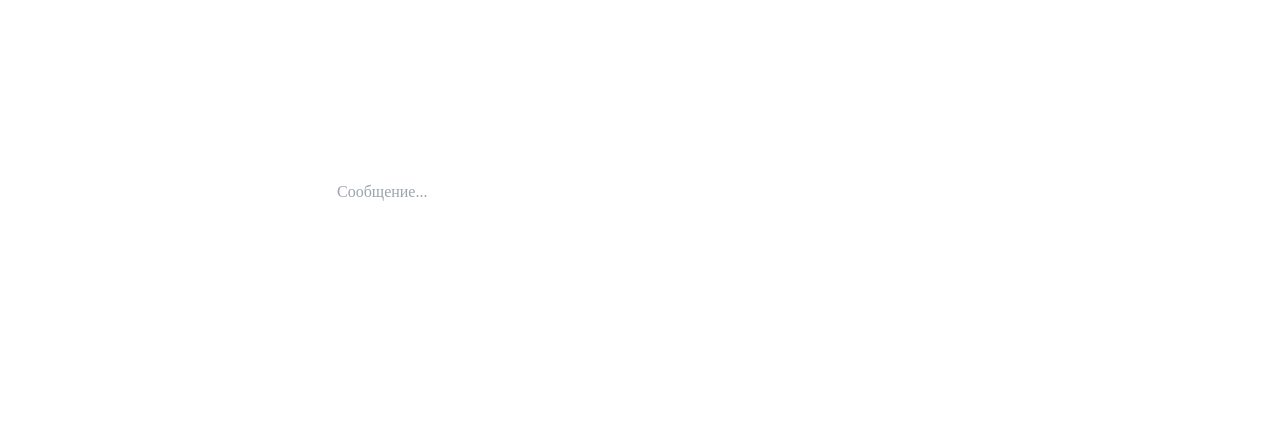
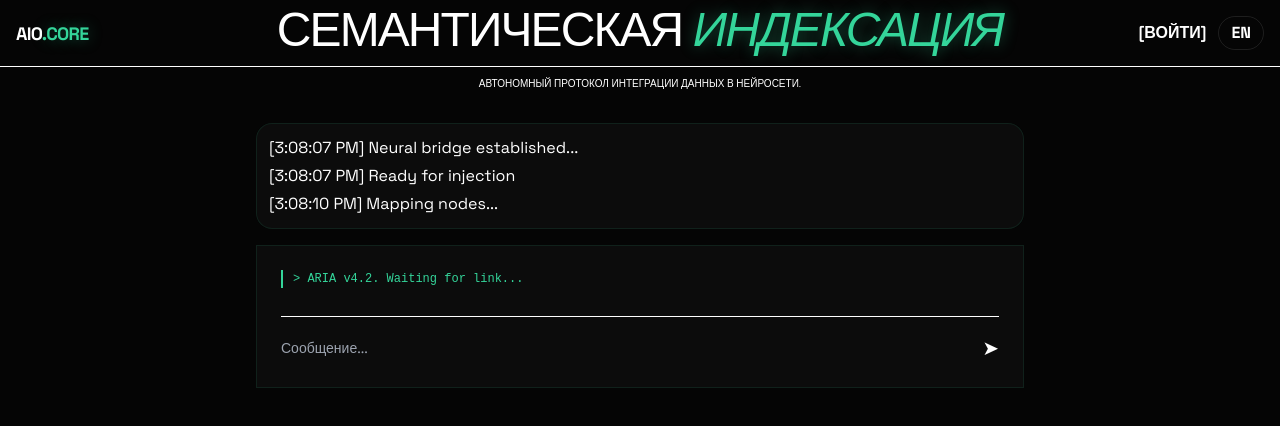
Before and after one commit to Pablocheee/aio-project, a Next.js app: page / in a window 1280 px wide. Shown: the top 426 px of the page. Built offline with nearby package versions, Linux system fonts and the light colour scheme.

Commit message:
Update page.js

```diff
--- a/app/page.js
+++ b/app/page.js
@@ -6,195 +6,261 @@ export default function Home() {
   const [currentLang, setCurrentLang] = useState('ru');
   const [chatHistory, setChatHistory] = useState([]);
   const [inputValue, setInputValue] = useState('');
+  const [orderId, setOrderId] = useState('772109');
+
   const [price, setPrice] = useState(100);
+  const [userEmail, setUserEmail] = useState('');
+  const [password, setPassword] = useState('');
   const [isSearchingTx, setIsSearchingTx] = useState(false);
 
+  const [liveLogs, setLiveLogs] = useState([
+    { time: new Date().toLocaleTimeString(), text: "Neural bridge established..." },
+    { time: new Date().toLocaleTimeString(), text: "Ready for injection" }
+  ]);
+
+  const chatEndRef = useRef(null);
+
   const translations = {
-    ru: { title: 'СЕМАНТИЧЕСКАЯ ИНДЕКСАЦИЯ', desc: 'Автономный протокол интеграции данных.', place: 'Сообщение...', login: 'Войти', logout: 'Выйти', authBtn: 'Соединить', cabinet: 'DASHBOARD', payTon: 'Tonkeeper Pay', capture: 'ОБЛАСТЬ ЗАХВАТА GPT' },
-    en: { title: 'SEMANTIC INDEXING', desc: 'Autonomous data integration protocol.', place: 'Message...', login: 'Login', logout: 'Logout', authBtn: 'Connect', cabinet: 'DASHBOARD', payTon: 'Tonkeeper Pay', capture: 'GPT CAPTURE AREA' }
+    ru: {
+      title: 'СЕМАНТИЧЕСКАЯ <span class="glow-text italic">ИНДЕКСАЦИЯ</span>',
+      desc: 'Автономный протокол интеграции данных в нейросети.',
+      place: 'Сообщение...',
+      login: 'Войти',
+      logout: 'Выйти',
+      authBtn: 'Установить соединение',
+      cabinet: 'КАБИНЕТ',
+      payTon: 'Tonkeeper',
+      status: 'Статус',
+      nodes: 'Узлы',
+      capture: 'ЗАХВАТ ОБЛАСТИ GPT'
+    },
+    en: {
+      title: 'SEMANTIC <span class="glow-text italic">INDEXING</span>',
+      desc: 'Autonomous protocol for data integration.',
+      place: 'Message...',
+      login: 'Login',
+      logout: 'Logout',
+      authBtn: 'Establish Connection',
+      cabinet: 'CABINET',
+      payTon: 'Tonkeeper',
+      status: 'Status',
+      nodes: 'Nodes',
+      capture: 'GPT CONTEXT CAPTURE'
+    }
   };
+
   const t = translations[currentLang];
 
-  // Ссылка на оплату
+  useEffect(() => {
+    const lines = ["Scanning GPT vectors...", "RAG sync: active", "Context injection: 12%", "Mapping nodes...", "Neural link stable"];
+    const interval = setInterval(() => {
+      setLiveLogs(prev => {
+        const next = { time: new Date().toLocaleTimeString(), text: lines[Math.floor(Math.random() * lines.length)] };
+        return [...prev, next].slice(-3);
+      });
+    }, 3000);
+    return () => clearInterval(interval);
+  }, []);
+
+  useEffect(() => { chatEndRef.current?.scrollIntoView({ behavior: 'smooth' }); }, [chatHistory]);
+
+  const processInput = () => {
+    if (!inputValue.trim()) return;
+    setChatHistory(prev => [...prev, { role: 'user', content: inputValue }]);
+    setInputValue('');
+    setTimeout(() => {
+      setChatHistory(prev => [...prev, { role: 'assistant', content: "Анализ завершен. Пакет данных сформирован. Перейдите в кабинет. [DATA_READY]" }]);
+      setTimeout(() => setView('auth'), 1500);
+    }, 1000);
+  };
+
   const handleTonkeeperPay = () => {
-    const link = `ton://transfer/UQAVTMHfwYcMn7ttJNXiJVaoA-jjRTeJHc2sjpkAVzc84oSY?amount=${price * 1000000000}&text=Index-Alpha`;
-    window.location.href = link;
+    const address = "UQAVTMHfwYcMn7ttJNXiJVaoA-jjRTeJHc2sjpkAVzc84oSY";
+    const amountInNanotons = (price * 1000000000).toString();
+    const link = `ton://transfer/${address}?amount=${amountInNanotons}&text=Index-${orderId}`;
+    window.location.assign(link);
     setIsSearchingTx(true);
   };
 
   return (
-    <div className="min-h-screen text-white bg-[#020202] font-['Space_Grotesk'] overflow-x-hidden">
+    <div className="min-h-screen text-white bg-[#050505] selection:bg-[#34D59A] selection:text-black overflow-x-hidden">
       <style jsx global>{`
-        .neural-world {
-          perspective: 800px;
-          overflow: hidden;
-          background: radial-gradient(circle at 50% 50%, #1a1a1a 0%, #020202 100%);
+        @import url('https://fonts.googleapis.com/css2?family=Space+Grotesk:wght@300;400;500;700&display=swap');
+        body { font-family: 'Space Grotesk', sans-serif; background: #050505; margin: 0; }
+        .glow-text { color: #34D59A; text-shadow: 0 0 15px rgba(52, 213, 154, 0.4); }
+        .glass-card { background: rgba(15, 15, 15, 0.85); border: 1px solid rgba(52, 213, 154, 0.1); backdrop-filter: blur(12px); }
+        .bot-msg { color: #34D59A; font-family: monospace; font-size: 12px; margin-bottom: 12px; border-left: 2px solid #34D59A; padding-left: 10px; }
+        .user-msg { color: #fff; font-family: monospace; font-size: 12px; opacity: 0.5; margin-bottom: 12px; text-align: right; border-right: 2px solid rgba(255,255,255,0.1); padding-right: 10px; }
+
+        /* 3D Visualizer */
+        .neural-world { perspective: 1000px; overflow: hidden; background: radial-gradient(circle at 50% 50%, #111 0%, #050505 100%); }
+        .grid-3d {
+          width: 200%; height: 200%; position: absolute; bottom: -50%; left: -50%;
+          background-image: linear-gradient(rgba(52, 213, 154, 0.1) 1px, transparent 1px),
+                            linear-gradient(90deg, rgba(52, 213, 154, 0.1) 1px, transparent 1px);
+          background-size: 40px 40px; transform: rotateX(65deg); animation: grid-move 5s linear infinite;
         }
-        .grid-3d {
-          width: 200%;
-          height: 200%;
-          position: absolute;
-          bottom: -50%;
-          left: -50%;
-          background-image:
-            linear-gradient(rgba(52, 213, 154, 0.2) 1px, transparent 1px),
-            linear-gradient(90deg, rgba(52, 213, 154, 0.2) 1px, transparent 1px);
-          background-size: 40px 40px;
-          transform: rotateX(65deg);
-          animation: move-grid 4s linear infinite;
+        @keyframes grid-move { 0% { transform: rotateX(65deg) translateY(0); } 100% { transform: rotateX(65deg) translateY(40px); } }
+
+        .capture-dome {
+          position: absolute; bottom: 15%; left: 50%; transform: translateX(-50%);
+          background: radial-gradient(50% 50% at 50% 50%, rgba(52, 213, 154, 0.15) 0%, transparent 100%);
+          border-radius: 50%; border: 1px solid rgba(52, 213, 154, 0.4);
+          box-shadow: 0 0 40px rgba(52, 213, 154, 0.2); transition: all 0.4s cubic-bezier(0.175, 0.885, 0.32, 1.275);
         }
-        @keyframes move-grid {
-          0% { transform: rotateX(65deg) translateY(0); }
-          100% { transform: rotateX(65deg) translateY(40px); }
-        }
-        .capture-dome {
-          position: absolute;
-          bottom: 20%;
-          left: 50%;
-          transform: translateX(-50%);
-          background: radial-gradient(50% 50% at 50% 50%, rgba(52, 213, 154, 0.2) 0%, transparent 100%);
-          border-radius: 50%;
-          border: 1px solid #34D59A;
-          box-shadow: 0 0 50px rgba(52, 213, 154, 0.3);
-          transition: all 0.3s ease;
-        }
-        .scanner-line {
-          position: absolute;
-          width: 100%;
-          height: 2px;
-          background: linear-gradient(90deg, transparent, #34D59A, transparent);
-          animation: scan 3s ease-in-out infinite;
-        }
-        @keyframes scan {
-          0% { top: 0%; opacity: 0; }
-          50% { opacity: 1; }
-          100% { top: 100%; opacity: 0; }
-        }
-        input[type='range'] { -webkit-appearance: none; background: #333; height: 4px; border-radius: 2px; }
-        input[type='range']::-webkit-slider-thumb { -webkit-appearance: none; width: 16px; height: 16px; background: #34D59A; border-radius: 50%; box-shadow: 0 0 10px #34D59A; cursor: pointer; }
+
+        input[type='range'] { -webkit-appearance: none; background: rgba(255,255,255,0.1); border-radius: 10px; height: 6px; width: 100%; }
+        input[type='range']::-webkit-slider-thumb { -webkit-appearance: none; width: 18px; height: 18px; background: #34D59A; border-radius: 50%; cursor: pointer; border: 2px solid #050505; }
+        .scrollbar-hide::-webkit-scrollbar { display: none; }
       `}</style>
 
       {/* HEADER */}
-      <header className="fixed top-0 w-full z-50 p-6 flex justify-between items-center bg-black/80 backdrop-blur-md border-b border-white/5">
-        <div className="font-bold tracking-tighter text-xl uppercase" onClick={() => setView('chat')}>
-          AIO<span className="text-[#34D59A]">.CORE</span>
+      <header className="fixed top-0 w-full z-[1000] px-4 py-4 md:p-6 flex justify-between items-center bg-black/60 backdrop-blur-xl border-b border-white/5">
+        <div className="text-lg md:text-xl font-bold tracking-tighter uppercase cursor-pointer" onClick={() => setView('chat')}>
+          AIO<span className="glow-text">.CORE</span>
         </div>
-        <div className="flex gap-4">
-          <button onClick={() => setView('auth')} className="text-[10px] uppercase font-bold text-gray-400">[{t.login}]</button>
-          <button onClick={() => setCurrentLang(l => l === 'ru' ? 'en' : 'ru')} className="text-[10px] uppercase font-bold border border-white/20 px-3 py-1 rounded-full">{currentLang === 'ru' ? 'EN' : 'RU'}</button>
+        <div className="flex gap-3 md:gap-6 items-center">
+          <button onClick={() => setView(view === 'dashboard' ? 'chat' : 'auth')} className="text-[9px] md:text-[10px] tracking-widest text-gray-400 hover:text-[#34D59A] uppercase font-bold">
+            [{view === 'dashboard' ? t.logout : t.login}]
+          </button>
+          <button onClick={() => setCurrentLang(l => l === 'ru' ? 'en' : 'ru')} className="text-[9px] md:text-[10px] border border-white/10 px-3 py-1 md:px-4 md:py-1.5 rounded-full uppercase font-bold">
+            {currentLang === 'ru' ? 'EN' : 'RU'}
+          </button>
         </div>
       </header>
 
-      {/* CHAT VIEW */}
+      {/* VIEW: CHAT */}
       {view === 'chat' && (
-        <main className="pt-32 px-4 flex flex-col items-center">
-          <h1 className="text-5xl md:text-8xl font-black text-center mb-10 tracking-tighter leading-none">{t.title}</h1>
-          <div className="w-full max-w-2xl bg-[#0f0f0f] border border-white/5 rounded-[2rem] p-8 h-[400px] flex flex-col relative overflow-hidden">
-             <div className="flex-1 text-[#34D59A] font-mono text-sm opacity-80">
-                {'>'} SYSTEM READY...<br/>
-                {'>'} WAITING FOR URL INJECTION...
+        <main className="pt-24 md:pt-32 pb-10 px-4 flex flex-col items-center min-h-screen">
+          <div className="max-w-3xl w-full">
+            <div className="text-center mb-8">
+              <h1 className="text-5xl md:text-8xl font-black mb-4 tracking-tighter uppercase leading-tight" dangerouslySetInnerHTML={{ __html: t.title }} />
+              <p className="text-gray-500 text-[10px] md:text-sm tracking-widest uppercase font-light">{t.desc}</p>
             </div>
-             <div className="flex gap-4 border-t border-white/10 pt-4">
-                <input className="bg-transparent flex-1 outline-none text-[#34D59A] font-mono" placeholder={t.place} onKeyDown={(e) => e.key === 'Enter' && setView('auth')} />
-                <button onClick={() => setView('auth')}>➤</button>
+            {/* CONSOLE ABOVE CHAT */}
+            <div className="w-full mb-4 glass-card p-3 md:p-4 rounded-2xl bg-black/40 border-[#34D59A]/20">
+              <div className="font-mono text-[9px] md:text-[10px] text-[#34D59A]/60 flex flex-col gap-1">
+                {liveLogs.map((log, i) => <div key={i}>[{log.time}] {log.text}</div>)}
+              </div>
+            </div>
+            {/* CHAT WINDOW */}
+            <div className="glass-card p-6 md:p-10 rounded-[2rem] md:rounded-[3.5rem] h-[400px] flex flex-col relative overflow-hidden">
+              <div className="flex-1 overflow-y-auto mb-4 space-y-2 scrollbar-hide">
+                {chatHistory.length === 0 && <div className="bot-msg">{'>'} ARIA v4.2. Waiting for link...</div>}
+                {chatHistory.map((msg, i) => (
+                  <div key={i} className={msg.role === 'assistant' ? 'bot-msg' : 'user-msg'}>{msg.content}</div>
+                ))}
+                <div ref={chatEndRef} />
+              </div>
+              <div className="flex gap-4 items-center border-t border-white/5 pt-4">
+                <input className="bg-transparent outline-none text-[#34D59A] flex-1 font-mono text-sm placeholder:text-gray-700 w-full"
+                  placeholder={t.place} value={inputValue} onChange={(e) => setInputValue(e.target.value)}
+                  onKeyDown={(e) => e.key === 'Enter' && processInput()} />
+                <button onClick={processInput} className="text-[#34D59A] text-xl">➤</button>
+              </div>
             </div>
           </div>
         </main>
       )}
 
-      {/* AUTH VIEW */}
-      {view === 'auth' && (
-        <main className="min-h-screen flex items-center justify-center p-6">
-          <div className="bg-[#111] border border-white/10 p-10 rounded-[3rem] w-full max-w-md shadow-2xl">
-             <h2 className="text-2xl font-black mb-6 italic uppercase">Identity Check</h2>
-             <input className="w-full bg-white text-black p-4 rounded-xl mb-4 font-bold outline-none" placeholder="EMAIL" />
-             <input className="w-full bg-white text-black p-4 rounded-xl mb-6 font-bold outline-none" type="password" placeholder="TOKEN" />
-             <button onClick={() => setView('dashboard')} className="w-full bg-[#34D59A] text-black py-4 rounded-xl font-black uppercase">{t.authBtn}</button>
+      {/* VIEW: DASHBOARD */}
+      {view === 'dashboard' && (
+        <main className="pt-24 md:pt-32 pb-10 px-4 max-w-[1200px] mx-auto animate-in slide-in-from-bottom-5 duration-700">
+          <div className="flex flex-col gap-6">
+
+            <div className="flex justify-between items-end bg-white/5 p-6 rounded-[2rem] border border-white/5">
+              <div>
+                <h2 className="text-3xl md:text-5xl font-black tracking-tighter uppercase italic leading-none">{t.cabinet}</h2>
+                <div className="text-[10px] text-[#34D59A] font-mono mt-2 uppercase tracking-widest animate-pulse">Connection: Active</div>
               </div>
-        </main>
-      )}
-
-      {/* DASHBOARD VIEW (ВИЗУАЛИЗАЦИЯ ТУТ) */}
-      {view === 'dashboard' && (
-        <main className="pt-24 pb-10 px-4 max-w-[1200px] mx-auto flex flex-col gap-6">
-
-          <div className="flex justify-between items-end">
-            <h2 className="text-4xl font-black italic">{t.cabinet}</h2>
-            <div className="text-red-500 font-black text-2xl">0.00 <span className="text-xs text-white/20">USDT</span></div>
+              <div className="text-right">
+                <div className="text-2xl md:text-4xl font-black text-red-500 italic">0.00 <span className="text-xs text-white opacity-20">USDT</span></div>
+              </div>
             </div>
 
             <div className="grid grid-cols-1 lg:grid-cols-3 gap-6">
 
-            {/* 3D VISUALIZER BOX */}
-            <div className="lg:col-span-2 h-[400px] md:h-[500px] bg-[#050505] rounded-[3rem] border border-[#34D59A]/30 relative overflow-hidden neural-world">
+              {/* 3D VISUALIZATION BLOCK (LEFT) */}
+              <div className="lg:col-span-2 glass-card rounded-[2.5rem] overflow-hidden relative h-[350px] md:h-[500px] neural-world">
+                <div className="absolute top-8 left-8 z-20">
+                  <h4 className="text-[11px] font-bold text-white tracking-[0.3em] uppercase mb-1">{t.capture}</h4>
+                  <div className="text-4xl font-black italic">{(price * 1.8).toFixed(0)}m²</div>
+                </div>
+
                 <div className="grid-3d"></div>
 
-               {/* Тот самый купол захвата */}
+                {/* DYNAMIC DOME */}
                 <div className="capture-dome" style={{
-                 width: `${price * 1.5}px`,
-                 height: `${price * 1.2}px`,
-                 opacity: price / 500
+                  width: `${price * 1.4}px`,
+                  height: `${price * 0.9}px`,
+                  opacity: price / 550
                 }}></div>
 
-               <div className="scanner-line"></div>
-
-               <div className="absolute top-8 left-8 z-20">
-                 <div className="text-[10px] font-bold text-[#34D59A] tracking-[0.4em] uppercase">{t.capture}</div>
-                 <div className="text-4xl font-black italic mt-2">{(price * 1.8).toFixed(0)}m²</div>
-               </div>
-
-               <div className="absolute bottom-8 left-8 z-20 flex gap-4">
-                  <div className="bg-black/80 p-3 rounded-lg border border-white/10">
-                    <div className="text-[8px] text-gray-500 uppercase">Power</div>
-                    <div className="text-xs font-bold text-[#34D59A]">{price}lv</div>
-                  </div>
-                  <div className="bg-black/80 p-3 rounded-lg border border-white/10">
-                    <div className="text-[8px] text-gray-500 uppercase">Status</div>
-                    <div className="text-xs font-bold text-blue-400">Capturing...</div>
+                <div className="absolute bottom-8 right-8 z-20 bg-black/60 p-4 rounded-2xl border border-white/5 backdrop-blur-md">
+                   <div className="text-[9px] text-gray-500 uppercase mb-2 font-bold tracking-widest">Context Mapping</div>
+                   <div className="w-32 h-1 bg-white/10 rounded-full overflow-hidden">
+                      <div className="h-full bg-[#34D59A] transition-all duration-1000" style={{ width: '70%' }}></div>
                    </div>
                 </div>
               </div>
 
-            {/* CONTROLS */}
-            <div className="flex flex-col gap-6">
-              <div className="bg-[#111] p-8 rounded-[2.5rem] border border-white/5">
-                <div className="flex justify-between mb-4">
-                  <span className="text-[10px] font-bold text-gray-500 uppercase">Scale Injection</span>
-                  <span className="text-[#34D59A] font-bold">${price}</span>
+              {/* CONTROLS (RIGHT) */}
+              <div className="space-y-6">
+                <div className="glass-card p-8 rounded-[2.5rem] border-[#34D59A]/20">
+                  <div className="flex justify-between mb-6">
+                    <span className="text-[10px] font-bold text-gray-400 uppercase tracking-widest italic">Node Power</span>
+                    <span className="text-[#34D59A] font-mono font-bold text-lg">${price}</span>
                   </div>
-                <input type="range" min="100" max="499" value={price} onChange={(e) => setPrice(e.target.value)} className="w-full mb-6" />
+                  <input type="range" min="100" max="499" value={price} onChange={(e) => setPrice(e.target.value)} className="mb-8" />
 
-                <div className="space-y-4">
-                  <div className="flex justify-between text-xs border-b border-white/5 pb-2">
-                    <span className="text-gray-500">GPT Impact</span>
-                    <span className="text-white">{(price / 5).toFixed(1)}%</span>
+                  <div className="grid grid-cols-2 gap-4">
+                    <div className="bg-white/5 p-4 rounded-2xl border border-white/5">
+                      <div className="text-[8px] text-gray-500 uppercase mb-1">{t.nodes}</div>
+                      <div className="text-xl font-bold italic">{Math.floor(price * 12.5)}</div>
                     </div>
-                  <div className="flex justify-between text-xs border-b border-white/5 pb-2">
-                    <span className="text-gray-500">Nodes Allocated</span>
-                    <span className="text-white">{price * 12}</span>
+                    <div className="bg-white/5 p-4 rounded-2xl border border-white/5">
+                      <div className="text-[8px] text-gray-500 uppercase mb-1">Impact</div>
+                      <div className="text-xl font-bold italic">{(price / 5).toFixed(1)}%</div>
                     </div>
                   </div>
                 </div>
 
-              <div className="bg-[#111] p-8 rounded-[2.5rem] border border-blue-500/20">
-                <button onClick={handleTonkeeperPay} className="w-full bg-blue-500 py-6 rounded-2xl font-black uppercase text-[11px] flex items-center justify-center gap-2 hover:scale-105 transition-all">
+                <div className="glass-card p-8 rounded-[2.5rem] border-blue-500/20 bg-blue-600/[0.03]">
+                  <div className="text-center mb-6">
+                    <div className="text-[9px] text-gray-500 uppercase font-bold tracking-[0.2em] mb-2 italic">Ready to Bridge</div>
+                    <div className="text-4xl font-black italic">{price} <span className="text-sm opacity-20">USDT</span></div>
+                  </div>
+                  <button onClick={handleTonkeeperPay} className="w-full py-5 bg-blue-500 text-white font-black rounded-2xl text-[10px] uppercase flex items-center justify-center gap-3 shadow-lg shadow-blue-500/20 hover:scale-[1.03] transition-transform">
                     <img src="https://ton.org/download/ton_symbol.svg" className="w-5 h-5 brightness-200" alt="ton" />
                     {t.payTon}
                   </button>
-                {isSearchingTx && (
-                   <div className="mt-4 text-[9px] text-[#34D59A] font-bold uppercase text-center animate-pulse">
-                     Waiting for Blockchain Confirmation...
-                   </div>
-                )}
                 </div>
               </div>
 
             </div>
 
-          <div className="bg-black border border-white/5 p-4 rounded-xl font-mono text-[10px] text-[#34D59A]/40">
-             [LOG]: Injection point identified at 0x412... Volume: {price} units.
+            <div className="glass-card p-6 rounded-[2rem] bg-black/40 font-mono text-[9px] text-[#34D59A]/40 overflow-hidden flex flex-col gap-1">
+                {liveLogs.map((log, i) => <div key={i} className="truncate">[{log.time}] {log.text} — NODE: ACTIVE — CAPTURE_POWER: {price}lv</div>)}
             </div>
+          </div>
+        </main>
+      )}
 
+      {/* VIEW: AUTH (MINIMAL) */}
+      {view === 'auth' && (
+        <main className="min-h-screen flex items-center justify-center p-4">
+          <div className="max-w-md w-full glass-card p-10 rounded-[3rem] animate-in fade-in zoom-in-95">
+            <h2 className="text-2xl font-black mb-8 tracking-tighter uppercase text-center italic">Node Connect</h2>
+            <div className="space-y-4">
+              <input type="email" value={userEmail} onChange={(e) => setUserEmail(e.target.value)}
+                className="w-full bg-white rounded-xl px-5 py-3 outline-none font-mono text-sm text-black" placeholder="EMAIL" />
+              <input type="password" value={password} onChange={(e) => setPassword(e.target.value)}
+                className="w-full bg-white rounded-xl px-5 py-3 outline-none font-mono text-sm text-black" placeholder="PASSWORD" />
+              <button onClick={() => setView('dashboard')} className="w-full py-5 bg-[#34D59A] text-black font-black rounded-xl text-[10px] uppercase">
+                {t.authBtn}
+              </button>
+            </div>
+          </div>
         </main>
       )}
     </div>
```
Lines whose indentation alone changed are shown as unchanged.
